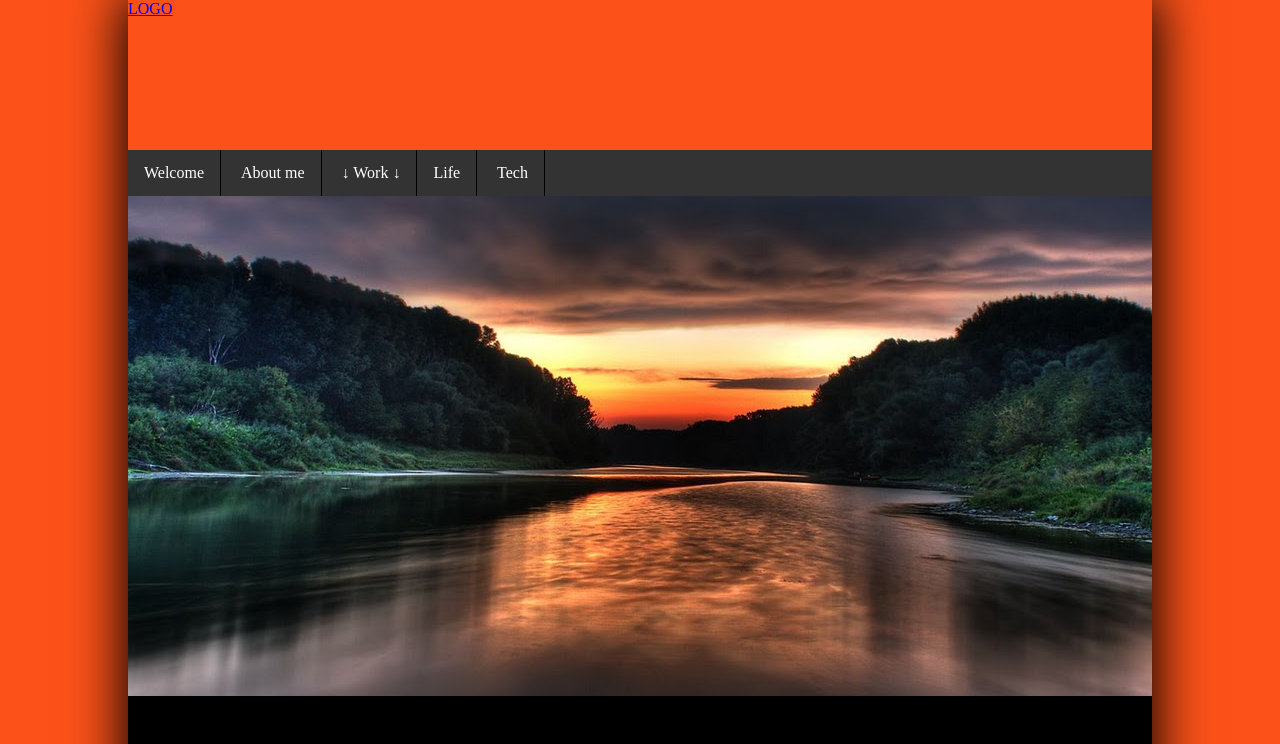
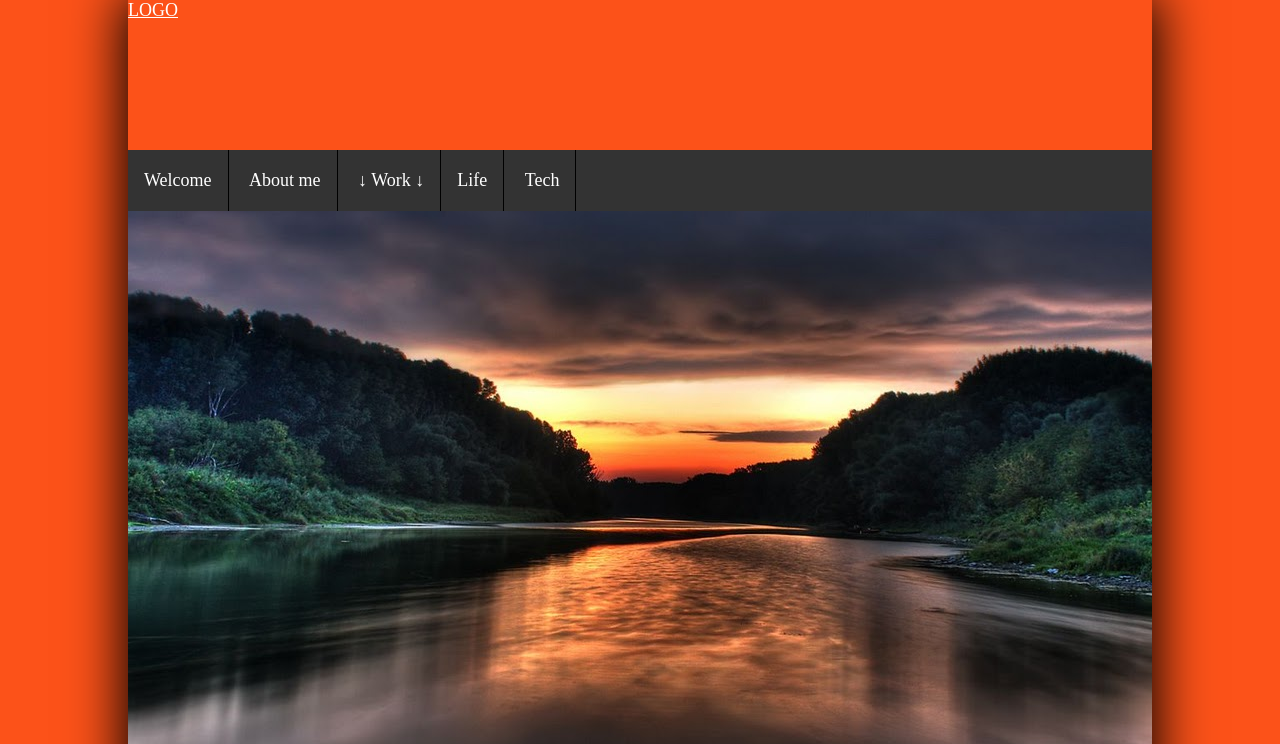
Before and after one commit to Taddeee/Testprojekt-MinSida, a website: page src/html/index.html in a window 1280 px wide. Shown: the top 744 px of the page. Drawn offline with nearby package versions, Linux system fonts and the light colour scheme; files that its build step writes are made by us from their sources.

Commit message:
UI & Refractoring

```diff
--- a/src/stylesheets/global.scss
+++ b/src/stylesheets/global.scss
@@ -1,13 +1,21 @@
+* {
+	box-sizing: border-box;
+}
+
 body {
-	margin: 0 auto;
+	margin: 0;
 	background-color: #fc5219;
 	color: white;
+	font-size: 18px;
+}
+
+a {
+	color: inherit;
 }
 
 .outside {
-	height: 100%;
 	width: 80%;
-	box-shadow: 0px 0px 50px 5px #000;
+	box-shadow: 0 0 50px 5px #000;
 	margin: 0 auto;
 }
 
@@ -16,19 +24,15 @@ header.head {
 	height: 150px;
 }
 
-nav.nav {
+nav.nav,
+ul,
+.dropdown-content {
 	background-color: #333;
-	display: table;
-	width: 100%;
-	height: 10px;
 }
 
 ul {
-	background-color: #333;
-	list-style-type: none;
 	margin: 0;
 	padding: 0;
-	overflow: hidden;
 }
 
 li {
@@ -37,11 +41,15 @@ li {
 }
 
 li a {
-	color: white;
 	display: inline-block;
 	text-align: center;
-	padding: 14px 16px;
+	padding: 20px 16px;
 	text-decoration: none
+}
+
+a,
+.dropbtn {
+	transition: background 0.2s ease-in-out;
 }
 
 .active {
@@ -57,26 +65,22 @@ li a:hover,
 	pointer-events: none;
 }
 
-li.dropdown {
-    display: inline-block;
-}
-
 .dropdown-content {
     display: none;
     position: absolute;
-    background-color: #333;
-    box-shadow: 0px 8px 16px 0px rgba(0,0,0,0.2);
-    z-index: 1;
+    box-shadow: 0 8px 16px 0 rgba(0,0,0,0.2);
+    border-right: 1px solid #000;
+    border-bottom: 1px solid #000;
+    border-left´´: 1px solid #000;
 }
 
 li.dropdown-content-item {
 	display: block;
+	border: none;
 }
 
 .dropdown-content a {
-    color: white;
     padding: 12px 16px;
-    text-decoration: none;
     display: block;
 }
 
@@ -88,28 +92,31 @@ li.dropdown-content-item {
     display: block;
 }
 
-.picture{
+.picture,
+.body-content2 {
 	background-attachment: fixed;
     background-position: center;
-	background-image: url("../images/natur.jpg");
-	height: 500px;
 }
 
-.body-content1 {
+.picture {
+	background-image: url("../images/natur.jpg");
+}
+
+.body-content1,
+.body-content3 {
 	background: black;
 	height: 50px;
 }
 
 .body-content2 {
-	background-attachment: fixed;
-    background-position: center;
 	background-image: url("../images/drop.jpg");
-	height: 600px;
 }
 
-.body-content3 {
-	background: black;
-	height: 50px;
+.picture:after,
+.body-content2:after {
+	content: '';
+	padding-top: 56.25%;
+	display: block;
 }
 
 .footer {
```
